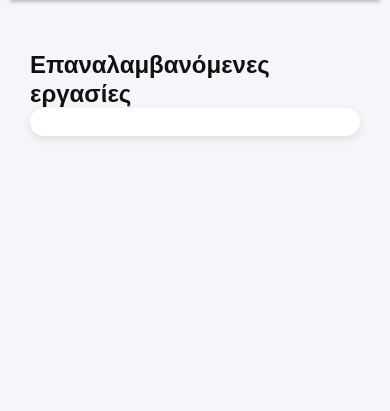
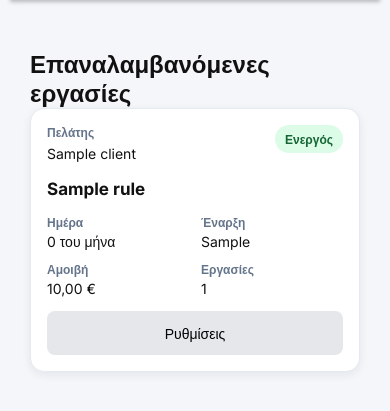
Before and after one commit to simosapergis/accountant-crm, a PHP site: page /recurring_tasks.php in a window 390 px wide. Shown: the part 69-480 px from the top of the page. Run offline with PHP 8.4, Linux system fonts and the light colour scheme; the visitor is signed in with stand-in values (Sample User, id 1); tables that the repository leaves empty or names only in its code hold one stand-in row (values such as "Sample post").

Commit message:
Add responsive recurring task cards

```diff
--- a/ACCOUNTANT_CRM/assets/style.css
+++ b/ACCOUNTANT_CRM/assets/style.css
@@ -1310,9 +1310,37 @@ select[size="1"] {
 .catalog-mobile-card .btn { display: flex; align-items: center; justify-content: center; min-height: 44px; }
 .catalog-mobile-empty { padding: 22px 18px; border: 1px dashed #cbd5e1; border-radius: 14px; background: #fff; color: #64748b; text-align: center; line-height: 1.5; }
 
+.recurring-mobile-list { display: none; }
+.recurring-mobile-card {
+    display: grid;
+    gap: 14px;
+    box-sizing: border-box;
+    min-width: 0;
+    padding: 16px;
+    border: 1px solid #e5eaf1;
+    border-radius: 14px;
+    background: #fff;
+    box-shadow: 0 3px 10px rgba(15, 23, 42, 0.07);
+}
+.recurring-mobile-card-top { display: flex; align-items: flex-start; justify-content: space-between; gap: 12px; }
+.recurring-mobile-name-group { flex: 1; min-width: 0; }
+.recurring-mobile-field-label { display: block; margin-bottom: 4px; color: #64748b; font-size: 12px; font-weight: 600; }
+.recurring-mobile-client { margin: 0; font-size: 14px; line-height: 1.4; overflow-wrap: anywhere; }
+.recurring-mobile-title { margin: 0; font-size: 17px; line-height: 1.4; overflow-wrap: anywhere; }
+.recurring-status-pill { display: inline-flex; flex: 0 0 auto; align-items: center; min-height: 28px; padding: 3px 10px; border-radius: 999px; font-size: 12px; font-weight: 600; }
+.recurring-status-active { background: #dcfce7; color: #166534; }
+.recurring-status-stopped { background: #e2e8f0; color: #475569; }
+.recurring-mobile-details { display: grid; grid-template-columns: repeat(2, minmax(0, 1fr)); gap: 12px; margin: 0; }
+.recurring-mobile-details div { min-width: 0; }
+.recurring-mobile-details dt { margin-bottom: 3px; color: #64748b; font-size: 12px; font-weight: 600; }
+.recurring-mobile-details dd { margin: 0; font-size: 14px; overflow-wrap: anywhere; }
+.recurring-mobile-card .btn { display: flex; align-items: center; justify-content: center; min-height: 44px; }
+
 @media (max-width: 768px) {
     .catalog-table-wrapper { display: none; }
     .catalog-mobile-list { display: grid; gap: 12px; }
+    .recurring-table-wrapper { display: none; }
+    .recurring-mobile-list { display: grid; gap: 12px; }
 }
 
 @media (max-width: 480px) {
--- a/ACCOUNTANT_CRM/recurring_tasks.php
+++ b/ACCOUNTANT_CRM/recurring_tasks.php
@@ -21,7 +21,30 @@ require __DIR__ . '/includes/header.php';
             <a href="task_form.php" class="btn btn-primary">Δημιουργία εργασίας</a>
         </section>
     <?php else: ?>
-    <div class="table-wrapper"><table>
+    <section class="recurring-mobile-list" aria-label="Επαναλαμβανόμενες εργασίες">
+        <?php while ($rule = $result->fetch_assoc()): ?>
+            <?php $isActive = $rule['state'] === 'active'; ?>
+            <article class="recurring-mobile-card">
+                <div class="recurring-mobile-card-top">
+                    <div class="recurring-mobile-name-group">
+                        <span class="recurring-mobile-field-label">Πελάτης</span>
+                        <p class="recurring-mobile-client"><?= htmlspecialchars((string)$rule['client_name'], ENT_QUOTES | ENT_SUBSTITUTE, 'UTF-8') ?></p>
+                    </div>
+                    <span class="recurring-status-pill <?= $isActive ? 'recurring-status-active' : 'recurring-status-stopped' ?>"><?= $isActive ? 'Ενεργός' : 'Σταματημένη' ?></span>
+                </div>
+                <h3 class="recurring-mobile-title"><?= htmlspecialchars((string)$rule['title'], ENT_QUOTES | ENT_SUBSTITUTE, 'UTF-8') ?></h3>
+                <dl class="recurring-mobile-details">
+                    <div><dt>Ημέρα</dt><dd><?= (int)$rule['day_of_month'] ?> του μήνα</dd></div>
+                    <div><dt>Έναρξη</dt><dd><?= htmlspecialchars(substr((string)$rule['start_month'], 0, 7), ENT_QUOTES, 'UTF-8') ?></dd></div>
+                    <div><dt>Αμοιβή</dt><dd><?= formatMoney($rule['fee']) ?></dd></div>
+                    <div><dt>Εργασίες</dt><dd><?= (int)$rule['occurrence_count'] ?></dd></div>
+                </dl>
+                <a class="btn btn-secondary" href="recurring_task_form.php?<?= $isActive ? 'id' : 'restart_id' ?>=<?= (int)$rule['id'] ?>"><?= $isActive ? 'Ρυθμίσεις' : 'Επανέναρξη' ?></a>
+            </article>
+        <?php endwhile; ?>
+    </section>
+    <?php $result->data_seek(0); ?>
+    <div class="table-wrapper recurring-table-wrapper"><table class="recurring-table">
         <thead><tr><th>Πελάτης</th><th>Τίτλος</th><th>Ημέρα</th><th>Έναρξη</th><th>Αμοιβή</th><th>Κατάσταση</th><th>Εργασίες</th><th>Ρυθμίσεις</th></tr></thead>
         <tbody>
         <?php while ($rule = $result->fetch_assoc()): ?>
```
Also changed, not shown: docs/crm-specs/evidence/g01-evaluation.md (+4 -1 lines), docs/crm-specs/evidence/w02-route-review.md (+13 -0 lines), docs/crm-specs/implementation-status.md (+9 -0 lines), tests/e2e/login-page.test.cjs (+27 -0 lines), tests/integration/W06RecurringTasksTest.php (+17 -0 lines), tests/README.md, 1 other file.
